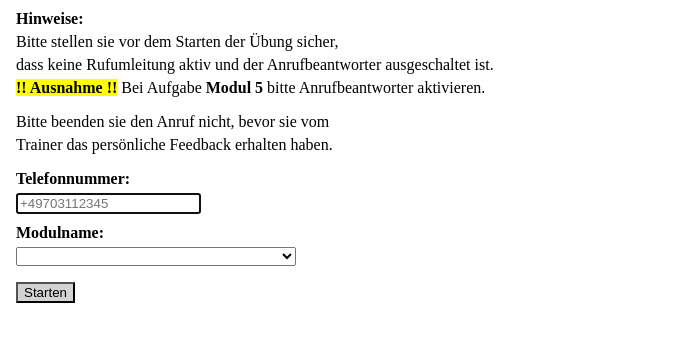
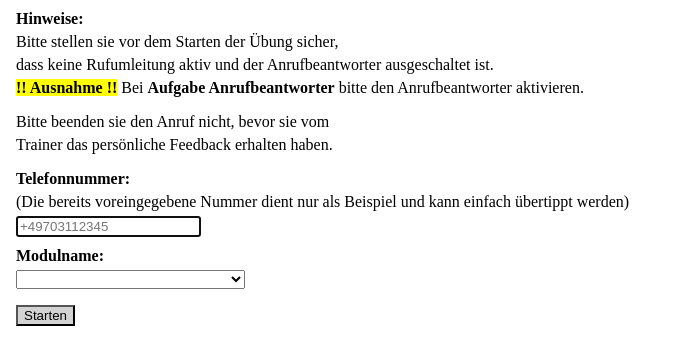
Before and after one commit to Gebil15/SBLStartForm, an Angular app: page /startForm in a window 1280 px wide. Shown: the top 364 px of the page, without its empty margins (0-676 px from the left). Built offline with nearby package versions, Linux system fonts and the light colour scheme.

Commit message:
hinweise

```diff
--- a/src/app/start-form/start-form.component.html
+++ b/src/app/start-form/start-form.component.html
@@ -5,21 +5,22 @@
     <h4 style="margin-bottom: 5px; margin-top: 10px;">Hinweise:</h4>
     <p style="margin-bottom: 5px; margin-top: 0px;"> Bitte stellen sie vor dem Starten der Übung sicher, </p>
     <p style="margin-bottom: 5px; margin-top: 0px;"> dass keine Rufumleitung aktiv und der Anrufbeantworter ausgeschaltet ist.</p>
-    <p style="margin-top: 0px;"><b><mark> !! Ausnahme !!</mark></b> Bei Aufgabe <b>Modul 5</b> bitte Anrufbeantworter aktivieren. </p>
+    <p style="margin-top: 0px;"><b><mark> !! Ausnahme !!</mark></b> Bei <b>Aufgabe Anrufbeantworter</b> bitte den Anrufbeantworter aktivieren. </p>
     <p style="margin-bottom: 5px; margin-top: 0px;"> Bitte beenden sie den Anruf nicht, bevor sie vom </p>
     <p style="margin-top: 0px;"> Trainer das persönliche Feedback erhalten haben.</p>
-    <h4 style="margin-bottom: 5px; margin-top: 10px;">Telefonnummer:</h4>
+    <p style="margin-bottom: 5px; margin-top: 10px;"><b>Telefonnummer:</b>  </p>
+    <p style="margin-bottom: 5px; margin-top: 5px;">(Die bereits voreingegebene Nummer dient nur als Beispiel und kann einfach übertippt werden)</p>
     <input class="form-control" id="user_id" type="text" placeholder="+49703112345" name="user_id" [(ngModel)]="input_user_id" [formControl]="startForm.controls['user_id']" autofocus>
   </div>
   <div class="form-group">
     <h4 style="margin-bottom: 5px; margin-top: 10px;">Modulname:</h4>
     <select matNativeControl required class="form-control" id="module_id" type="text" placeholder="Modulname" name="module_id" [(ngModel)]="input_module_id" [formControl]="startForm.controls['module_id']">
-      <option value="begruessung">Modul 1 Aufgabe Begrüssung</option>
-      <option value="anliegen">Modul 1 Aufgabe Anliegen klären und lösen</option>
-      <option value="repetitiongame">Modul 2 Aufgabe Paraphrasieren</option>
-      <option value="mirrorgame">Modul 2 Aufgabe Spiegeln</option>
-      <option value="questiongame">Modul 3 Aufgabe Fragetypen erkennen</option>
-      <option value="begruessung">Modul 5 Aufgabe Anrufbeantworter</option>
+      <option value="begruessung">Aufgabe Begrüssung</option>
+      <option value="anliegen">Aufgabe Anliegen klären und lösen</option>
+      <option value="repetitiongame">Aufgabe Paraphrasieren</option>
+      <option value="mirrorgame">Aufgabe Spiegeln</option>
+      <option value="questiongame">Aufgabe Fragetypen erkennen</option>
+      <option value="begruessung">Aufgabe Anrufbeantworter</option>
     </select>
     <p id="message"></p>
   </div>
```
